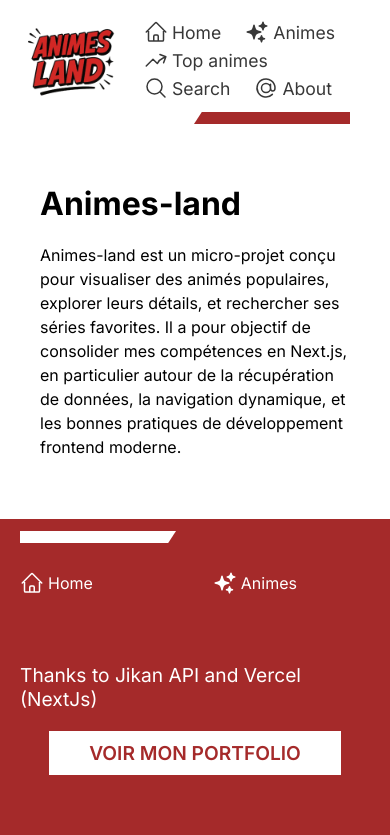
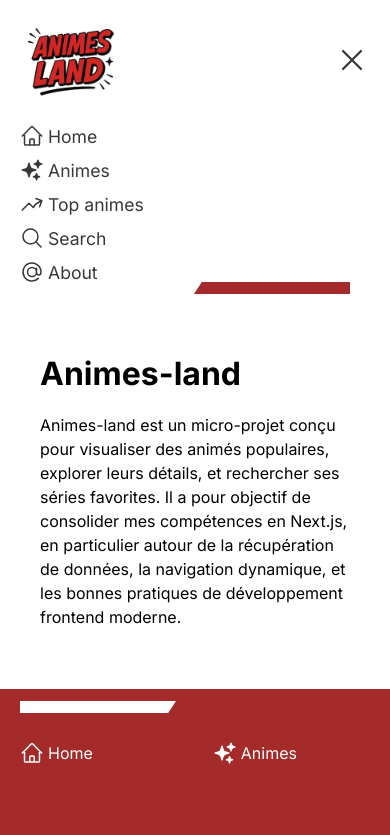
Before and after one commit to NanmegniNgassam/animes-land, a Next.js app: page / in a window 390 px wide. Shown: the top 835 px of the page. Built offline with nearby package versions, Linux system fonts and the light colour scheme.

Commit message:
Dev: Making header responsive part1

```diff
--- a/src/app/components/header/Header.tsx
+++ b/src/app/components/header/Header.tsx
@@ -4,13 +4,24 @@ import Link from "next/link";
 import styles from './header.module.css'
 import { ArrowTrendingUpIcon, AtSymbolIcon, HomeIcon, MagnifyingGlassIcon } from "@heroicons/react/24/outline";
 import { SparklesIcon } from "@heroicons/react/24/solid";
+import { Bars3Icon, XMarkIcon } from "@heroicons/react/24/outline";
 
 const Header = () => {
+  const isMenuOpen:boolean = true;
   return (
     <nav className={styles.headerContainer}>
-      <Link href="/">
-        <Image  src={logo} alt="Community banner and clan emblem" quality={80} width={100} placeholder="blur" />
-      </Link>
+      <div className={styles.headerTitle}>
+        <Link href="/">
+          <Image  src={logo} alt="Community banner and clan emblem" quality={80} width={100} placeholder="blur" />
+        </Link>
+        <div className={styles.burgerContainer}>
+          {
+            isMenuOpen ?
+              <XMarkIcon width={36} cursor="pointer" color="#383838" />
+              :<Bars3Icon width={36} cursor="pointer" color="#383838" />
+          }
+        </div>
+      </div>
       <ul>
         <li>
           <Link href="/">
--- a/src/app/components/header/header.module.css
+++ b/src/app/components/header/header.module.css
@@ -6,7 +6,6 @@
   justify-content: space-between;
   align-items: center;
 }
-
 .headerContainer::after {
   content: "";
   position: absolute;
@@ -16,6 +15,12 @@
   height: 12px;
   background-color: brown;
   clip-path: polygon(5% 0%, 100% 0%, 100% 100%, 0% 100%);
+}
+
+.headerContainer .headerTitle {
+  display: flex;
+  align-items: center;
+  justify-content: space-between;
 }
 
 .headerContainer ul {
@@ -37,11 +42,27 @@
   transition: 0.2s ease-in-out;
 }
 
+.headerContainer .burgerContainer {
+  display: none;
+}
+
 @media screen and (max-width: 600px) {
   .headerContainer {
     padding: 10px 20px;
+    flex-direction: column;
+    align-items: stretch;
   }
   .headerContainer::after {
     width: 40%;
   }
+
+  .headerContainer .burgerContainer {
+    display: block;
+  }
+
+  .headerContainer ul li {
+    display: block;
+    margin-inline-start: 0;
+    margin-top: 10px;
+  }
 }
```
